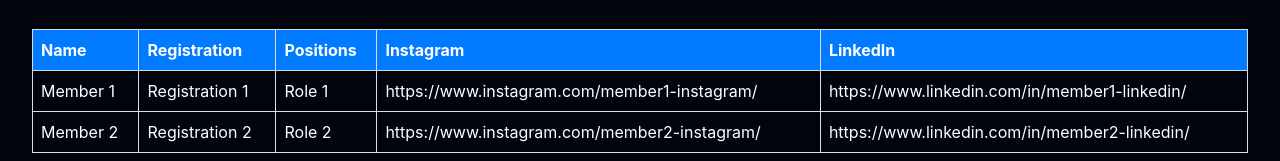
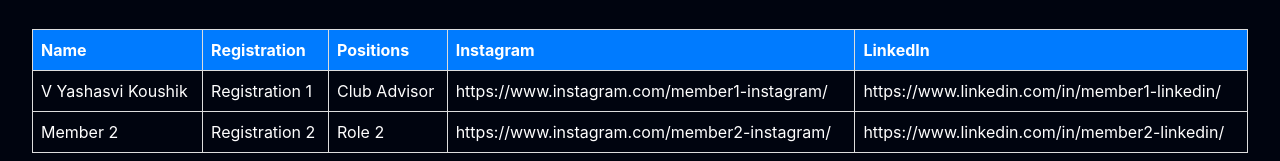
Before and after one commit to bluntlycoded/mlc, a React (Create React App) app: page /admin-team in a window 1280 px wide. Shown: the part 759-920 px from the top of the page. Built offline with nearby package versions, Linux system fonts and the light colour scheme; a web font is replaced by a local one.

Commit message:
Social Media

```diff
--- a/src/components/Teams/Admin_Team.js
+++ b/src/components/Teams/Admin_Team.js
@@ -29,8 +29,8 @@ const teamMembers = [
   },
   // Add more team members as needed
   {
-    name: 'Member 1',
-    position: 'Role 1',
+    name: 'V Yashasvi Koushik',
+    position: 'Club Advisor',
     imageUrl: 'member1.jpg', // Replace with the actual image URL
     linkedin: 'https://www.linkedin.com/in/member1-linkedin/',
     instagram: 'https://www.instagram.com/member1-instagram/',
--- a/src/components/Teams/Design_Team.js
+++ b/src/components/Teams/Design_Team.js
@@ -215,7 +215,7 @@ const DesignT = () => {
             <th>Registration</th>
             <th>LinkedIn</th>
             <th>Instagram</th>
-            <th>Github</th>
+
           </tr>
         </thead>
         <tbody>
@@ -225,7 +225,6 @@ const DesignT = () => {
               <td>{member.registration}</td>
               <td>{member.linkedin}</td>
               <td>{member.instagram}</td>
-              <td>{member.github}</td>
             </tr>
           ))}
         </tbody>
--- a/src/components/Teams/Marketing_Team.js
+++ b/src/components/Teams/Marketing_Team.js
@@ -1,44 +1,127 @@
 // MarketingT.js
 import React from 'react';
 import { FontAwesomeIcon } from '@fortawesome/react-fontawesome';
-import { faLinkedin, faInstagram,faGithub } from '@fortawesome/free-brands-svg-icons';
+import { faLinkedin, faInstagram } from '@fortawesome/free-brands-svg-icons';
 import './Teams.css'
 import Footer from '../common/Footer';
 import Navbar from '../common/Navbar';
 const teamMembers = [
   {
-    name: 'Lead Name',
+    name: 'Preran',
     position: 'Team Lead',
     imageUrl: 'lead.jpg', // Replace with the actual image URL
     linkedin: 'https://www.linkedin.com/in/lead-linkedin/',
     instagram: 'https://www.instagram.com/lead-instagram/',
+    registration: '22BCE8455'
   },
   {
-    name: 'Co-Lead Name',
+    name: 'Preetham Reddy',
     position: 'Co-Team Lead',
     imageUrl: 'colead.jpg', // Replace with the actual image URL
     linkedin: 'https://www.linkedin.com/in/colead-linkedin/',
     instagram: 'https://www.instagram.com/colead-instagram/',
+    registration:'22BCE7425'
   },
   // Add more team members as needed
   {
-    name: 'Member 1',
-    position: 'Role 1',
-    imageUrl: 'member1.jpg', // Replace with the actual image URL
+    name: 'V V Chalapathi',
+    position: 'Member',
+    imageUrl: 'member.jpg', // Replace with the actual image URL
     linkedin: 'https://www.linkedin.com/in/member1-linkedin/',
     instagram: 'https://www.instagram.com/member1-instagram/',
     github: 'https://github.com/member1-github/',
-    registration: 'Registration 1',
+    registration: '22BCE8027',
   },
   {
-    name: 'Member 2',
-    position: 'Role 2',
+    name: 'M V K Ganga Raju',
+    position: 'Memeber',
     imageUrl: 'member2.jpg', // Replace with the actual image URL
     linkedin: 'https://www.linkedin.com/in/member2-linkedin/',
     instagram: 'https://www.instagram.com/member2-instagram/',
     github: 'https://github.com/member2-github/',
-    registration: 'Registration 2',
+    registration: '23BCE8926',
   },
+  {
+  name: 'V.Ashritha',
+    position: 'Memeber',
+    imageUrl: 'member2.jpg', // Replace with the actual image URL
+    linkedin: 'https://www.linkedin.com/in/member2-linkedin/',
+    instagram: 'https://www.instagram.com/member2-instagram/',
+    github: 'https://github.com/member2-github/',
+    registration: '22BCE7181',
+  },
+  {
+    name: 'Sai Priyanka',
+    position: 'Memeber',
+    imageUrl: 'member2.jpg', // Replace with the actual image URL
+    linkedin: 'https://www.linkedin.com/in/member2-linkedin/',
+    instagram: 'https://www.instagram.com/member2-instagram/',
+    github: 'https://github.com/member2-github/',
+    registration: '23BCE7359',
+  },
+  {
+    name: 'Anjali',
+   position: 'Memeber',
+   imageUrl: 'member2.jpg', // Replace with the actual image URL
+   linkedin: 'https://www.linkedin.com/in/member2-linkedin/',
+   instagram: 'https://www.instagram.com/member2-instagram/',
+   github: 'https://github.com/member2-github/',
+   registration: '23BCE8077',
+},
+{
+    name: 'Preetham nuka',
+    position: 'Memeber',
+    imageUrl: 'member2.jpg', // Replace with the actual image URL
+    linkedin: 'https://www.linkedin.com/in/member2-linkedin/',
+    instagram: 'https://www.instagram.com/member2-instagram/',
+    github: 'https://github.com/member2-github/',
+    registration: '23MIS7015',
+  },
+  {
+    name: 'Lakshya Doredla',
+    position: 'Memeber',
+    imageUrl: 'member2.jpg', // Replace with the actual image URL
+    linkedin: 'https://www.linkedin.com/in/member2-linkedin/',
+    instagram: 'https://www.instagram.com/member2-instagram/',
+    github: 'https://github.com/member2-github/',
+    registration: '22BCE8079',
+  },
+  {
+    name: 'R Laxmi Sindhura',
+    position: 'Memeber',
+    imageUrl: 'member2.jpg', // Replace with the actual image URL
+    linkedin: 'https://www.linkedin.com/in/member2-linkedin/',
+    instagram: 'https://www.instagram.com/member2-instagram/',
+    github: 'https://github.com/member2-github/',
+    registration: '23MIS7058',
+  },
+  {name: 'Varsha B ',
+  position: 'Memeber',
+  imageUrl: 'member2.jpg', // Replace with the actual image URL
+  linkedin: 'https://www.linkedin.com/in/member2-linkedin/',
+  instagram: 'https://www.instagram.com/member2-instagram/',
+  github: 'https://github.com/member2-github/',
+  registration: '23BCE9687',
+},
+{
+  name: 'K Venkata Tarun',
+    position: 'Memeber',
+    imageUrl: 'member2.jpg', // Replace with the actual image URL
+    linkedin: 'https://www.linkedin.com/in/member2-linkedin/',
+    instagram: 'https://www.instagram.com/member2-instagram/',
+    github: 'https://github.com/member2-github/',
+    registration: '23BCE7075',
+  },
+  {
+    name: 'G.V.L Lasya Priya',
+    position: 'Memeber',
+    imageUrl: 'member2.jpg', // Replace with the actual image URL
+    linkedin: 'https://www.linkedin.com/in/member2-linkedin/',
+    instagram: 'https://www.instagram.com/member2-instagram/',
+    github: 'https://github.com/member2-github/',
+    registration: '23BCE9070',
+  },
+
 ];
 
 const MarketingT = () => {
@@ -93,7 +176,6 @@ const MarketingT = () => {
             <th>Registration</th>
             <th>LinkedIn</th>
             <th>Instagram</th>
-            <th>Github</th>
           </tr>
         </thead>
         <tbody>
@@ -103,7 +185,6 @@ const MarketingT = () => {
               <td>{member.registration}</td>
               <td>{member.linkedin}</td>
               <td>{member.instagram}</td>
-              <td>{member.github}</td>
             </tr>
           ))}
         </tbody>
--- a/src/components/Teams/Socials_Team.js
+++ b/src/components/Teams/Socials_Team.js
@@ -1,44 +1,126 @@
 // SocialsT.js
 import React from 'react';
 import { FontAwesomeIcon } from '@fortawesome/react-fontawesome';
-import { faLinkedin, faInstagram,faGithub } from '@fortawesome/free-brands-svg-icons';
+import { faLinkedin, faInstagram,} from '@fortawesome/free-brands-svg-icons';
 import './Teams.css'
 import Footer from '../common/Footer';
 import Navbar from '../common/Navbar';
 const teamMembers = [
   {
-    name: 'Lead Name',
-    position: 'Team Lead',
+    name: 'Satyaprakash Swain',
+    position: 'Associate Lead',
     imageUrl: 'lead.jpg', // Replace with the actual image URL
     linkedin: 'https://www.linkedin.com/in/lead-linkedin/',
     instagram: 'https://www.instagram.com/lead-instagram/',
   },
   {
-    name: 'Co-Lead Name',
-    position: 'Co-Team Lead',
+    name: 'Vaibhav Prakash',
+    position: 'Associate Lead',
     imageUrl: 'colead.jpg', // Replace with the actual image URL
     linkedin: 'https://www.linkedin.com/in/colead-linkedin/',
     instagram: 'https://www.instagram.com/colead-instagram/',
   },
   // Add more team members as needed
   {
-    name: 'Member 1',
-    position: 'Role 1',
+    name: 'Gouthama Shiva',
+    position: 'Member',
     imageUrl: 'member1.jpg', // Replace with the actual image URL
     linkedin: 'https://www.linkedin.com/in/member1-linkedin/',
     instagram: 'https://www.instagram.com/member1-instagram/',
     github: 'https://github.com/member1-github/',
-    registration: 'Registration 1',
+    registration: '23MIS7184',
   },
   {
-    name: 'Member 2',
-    position: 'Role 2',
+    name: 'Harsha',
+    position: 'Member',
     imageUrl: 'member2.jpg', // Replace with the actual image URL
     linkedin: 'https://www.linkedin.com/in/member2-linkedin/',
     instagram: 'https://www.instagram.com/member2-instagram/',
     github: 'https://github.com/member2-github/',
-    registration: 'Registration 2',
+    registration: '23BCE8747',
   },
+  {
+    name: 'Chandra Mouli',
+    position: 'Member',
+    imageUrl: 'member2.jpg', // Replace with the actual image URL
+    linkedin: 'https://www.linkedin.com/in/member2-linkedin/',
+    instagram: 'https://www.instagram.com/member2-instagram/',
+    github: 'https://github.com/member2-github/',
+    registration: '23BCE8202',
+  },
+  {
+    name: 'G Sai Venkata Dheeraj',
+    position: 'Member',
+    imageUrl: 'member2.jpg', // Replace with the actual image URL
+    linkedin: 'https://www.linkedin.com/in/member2-linkedin/',
+    instagram: 'https://www.instagram.com/member2-instagram/',
+    github: 'https://github.com/member2-github/',
+    registration: '22BCE9581',
+  },
+  {
+    name: 'C Sri Harshitha',
+    position: 'Member',
+    imageUrl: 'member2.jpg', // Replace with the actual image URL
+    linkedin: 'https://www.linkedin.com/in/member2-linkedin/',
+    instagram: 'https://www.instagram.com/member2-instagram/',
+    github: 'https://github.com/member2-github/',
+    registration: '21BCE9920',
+  },
+  {
+    name: 'Rohitha Koganti',
+    position: 'Member',
+    imageUrl: 'member2.jpg', // Replace with the actual image URL
+    linkedin: 'https://www.linkedin.com/in/member2-linkedin/',
+    instagram: 'https://www.instagram.com/member2-instagram/',
+    github: 'https://github.com/member2-github/',
+    registration: '21BCE8540',
+  },
+  {
+    name: 'N Teja Santhosh ',
+    position: 'Member',
+    imageUrl: 'member2.jpg', // Replace with the actual image URL
+    linkedin: 'https://www.linkedin.com/in/member2-linkedin/',
+    instagram: 'https://www.instagram.com/member2-instagram/',
+    github: 'https://github.com/member2-github/',
+    registration: '22BCE8159',
+  },
+  {
+    name: 'Kailashjith C',
+    position: 'Member',
+    imageUrl: 'member2.jpg', // Replace with the actual image URL
+    linkedin: 'https://www.linkedin.com/in/member2-linkedin/',
+    instagram: 'https://www.instagram.com/member2-instagram/',
+    github: 'https://github.com/member2-github/',
+    registration: '22MIC7110',
+  },
+  {
+    name: 'M Nishanth R',
+    position: 'Member',
+    imageUrl: 'member2.jpg', // Replace with the actual image URL
+    linkedin: 'https://www.linkedin.com/in/member2-linkedin/',
+    instagram: 'https://www.instagram.com/member2-instagram/',
+    github: 'https://github.com/member2-github/',
+    registration: '22BCB7042',
+  },
+  {
+    name: 'T Tulasi Annapurna',
+    position: 'Member',
+    imageUrl: 'member2.jpg', // Replace with the actual image URL
+    linkedin: 'https://www.linkedin.com/in/member2-linkedin/',
+    instagram: 'https://www.instagram.com/member2-instagram/',
+    github: 'https://github.com/member2-github/',
+    registration: '21BCE7443',
+  },
+  {
+    name: 'A Sadhana',
+    position: 'Member',
+    imageUrl: 'member2.jpg', // Replace with the actual image URL
+    linkedin: 'https://www.linkedin.com/in/member2-linkedin/',
+    instagram: 'https://www.instagram.com/member2-instagram/',
+    github: 'https://github.com/member2-github/',
+    registration: '21BCE9924',
+  },
+
 ];
 
 const SocialsT = () => {
@@ -93,7 +175,6 @@ const SocialsT = () => {
             <th>Registration</th>
             <th>LinkedIn</th>
             <th>Instagram</th>
-            <th>Github</th>
           </tr>
         </thead>
         <tbody>
@@ -103,7 +184,6 @@ const SocialsT = () => {
               <td>{member.registration}</td>
               <td>{member.linkedin}</td>
               <td>{member.instagram}</td>
-              <td>{member.github}</td>
             </tr>
           ))}
         </tbody>
```
